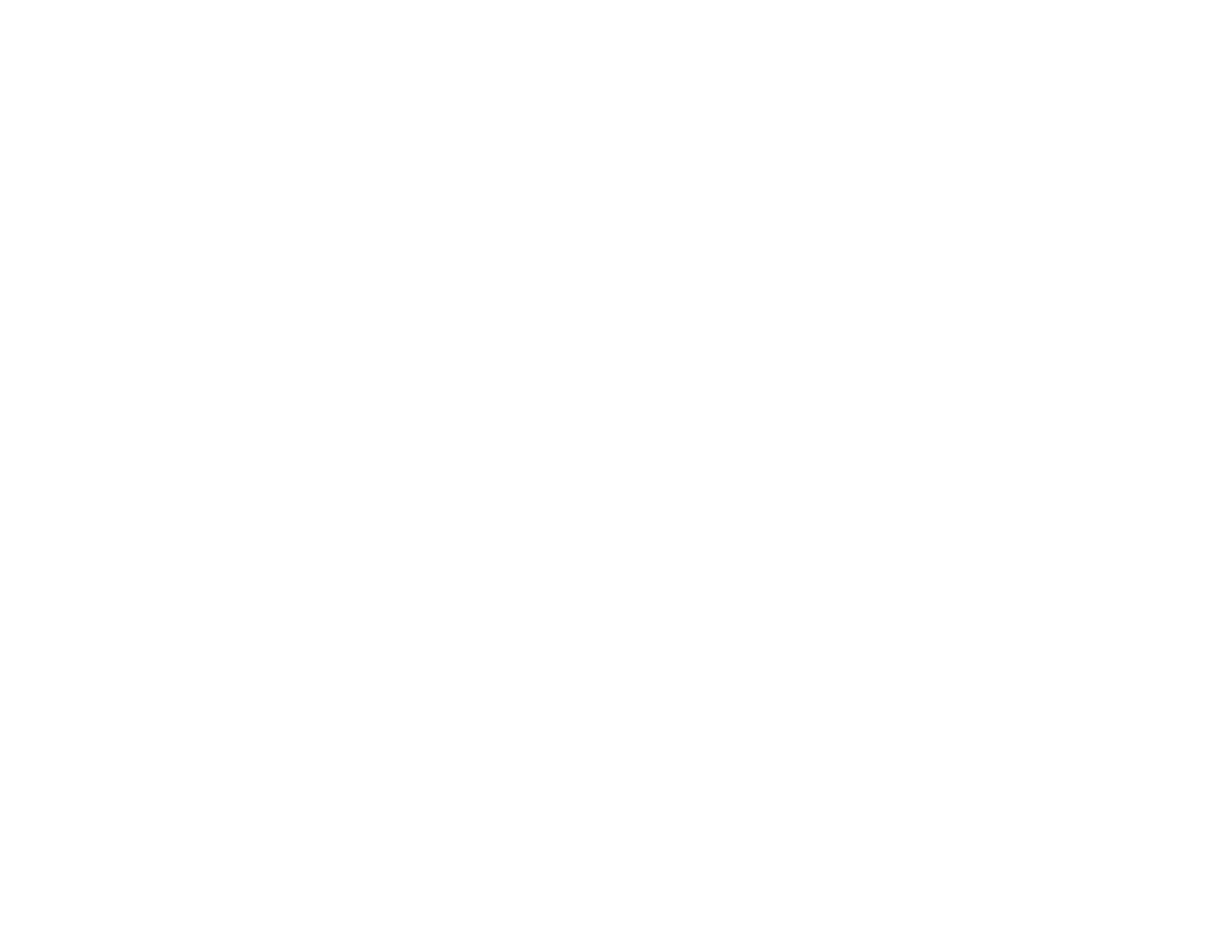
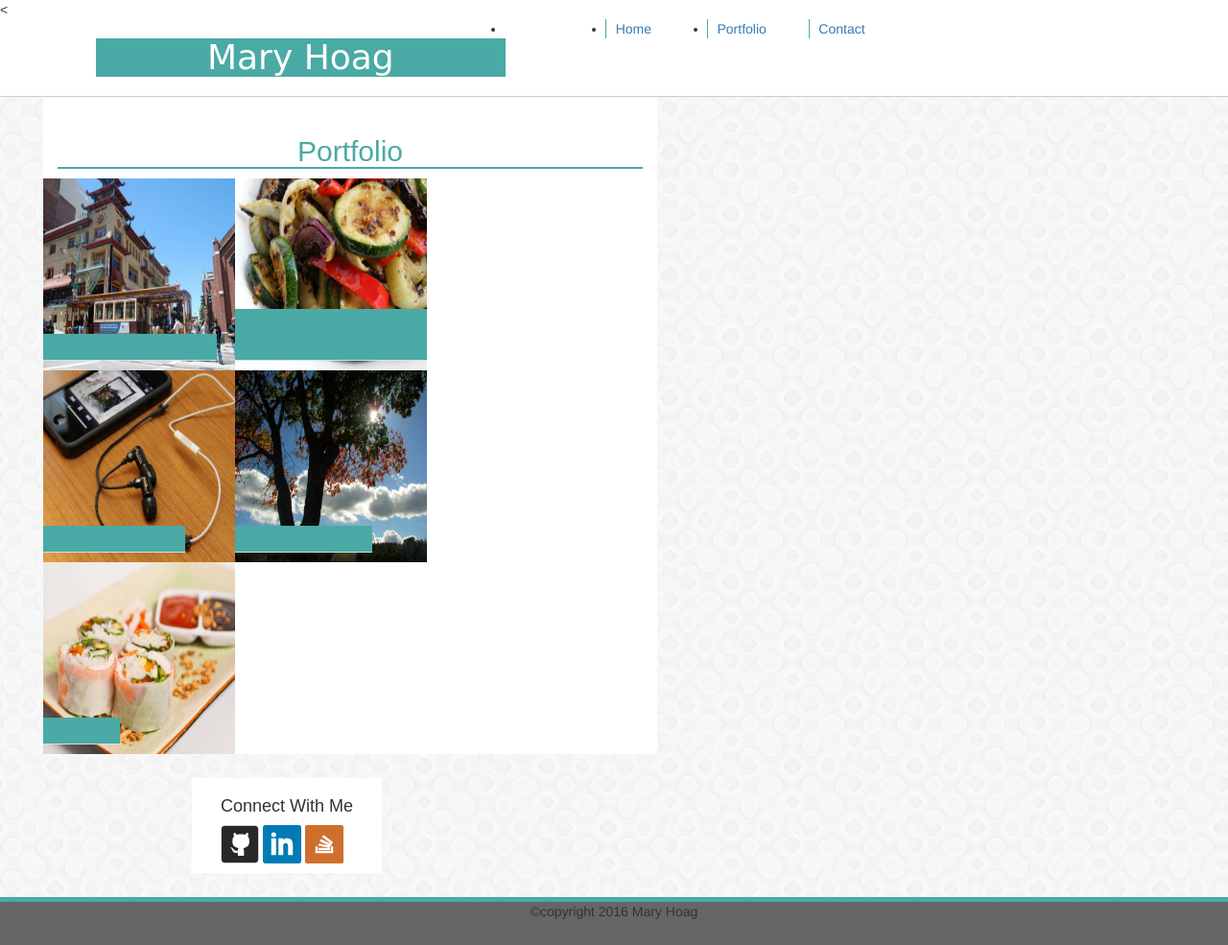
Before and after one commit to maryhoag/my-portfolio, a plain HTML site: page porfolio.html in a window 1280 px wide. Shown: the whole page at 96% size. Before the commit the page ends 800 px from the top, so only its background shows below. Drawn offline with nearby package versions, Linux system fonts and the light colour scheme.

```diff
--- a/assets/style.css
+++ b/assets/style.css
@@ -37,10 +37,29 @@
 	float: left;
 }
 
+#portfolio {
+	margin-left: 45px;
+}
+
+.poster {
+	float: left;
+	position: relative;
+	z-index: 0;
+}
+
+h3 {
+	background-color: #4aaaa5;
+	color: white;
+	position: absolute;
+	bottom: 0;
+	left: 0;
+	z-index: 1;
+}
+
 aside {
 	float: left;
 	background-color: #ffffff;
-	padding: 10px 60px !important;
+	padding: 10px 30px !important;
 	margin: 25px 200px;
 	position: relative;
 }
@@ -51,16 +70,15 @@
 
 h3 {
 	color: #4aaaa5;
+	border-bottom-style: solid;
+	border-bottom-width: 1px;
+	border-bottom-color: #dddddd;
 }
 
 li {
 	border-right: solid;
 	border-color: #4aaaa5;
 	border-width: 1px;
-}
-
-li:last-child{
-	border-right: none;
 }
 
 footer {
--- a/contact.html
+++ b/contact.html
@@ -0,0 +1,62 @@
+<<!DOCTYPE html>
+<html lang="en">
+<head>
+
+	<meta charset="utf-8">
+	<meta http-equiv="X-UA-Compatible" content="IE-edge">
+	<meta name="viewport" content="width=device-width, initial-scale-1">
+
+	<title>Contact Me</title>
+
+	<link rel="stylesheet" href="https://maxcdn.bootstrapcdn.com/bootstrap/3.3.6/css/bootstrap.min.css" integrity="sha384-1q8mTJOASx8j1Au+a5WDVnPi2lkFfwwEAa8hDDdjZlpLegxhjVME1fgjWPGmkzs7" crossorigin="anonymous">
+	<link rel="stylesheet" type="text/css" href="assets/style.css">
+</head>
+
+<body>
+
+	<header class="container-fluid">
+		<div class="row">
+			<h1 class="col-md-4">Mary Hoag</h1>
+			<ul class="row" class="nav" id="navbar">
+				<li class="col-md-1"><a href="index.html">Home</a></li>
+				<li class="col-md-1"><a href="portfolio.html">Portfolio</a></li>
+				<li class="col-md-1"><a href="contact.html">Contact</a></li>
+			</ul>
+		</div>
+	</header>
+
+	<div id="background" class="container-fluid">
+		<div class="row">
+			<section class="col-md-4" class="col-md-offset-1">
+				<h2>Contact</h2>
+
+				<form>
+					<div class="form-group">
+						<label for="exampleInputName">Name</label>
+						<input type="name" class="form-control" id="exampleInputName" placeholder="John Smith">
+					</div>
+					<div class="form-group">
+						<label for="exmapleInputEmail">Email</label>
+						<input type="email" class="form-control" id="exampleInputEmail" placeholder="Email">
+					</div>
+					<div>
+						<textarea class="form-control" rows="5"></textarea>
+					</div>
+				</form>
+			</section>
+
+			<aside>
+				<h4>Connect With Me</h4>
+
+				<a href="https://github.com/maryhoag"><img src="assets/images/github.svg" alt="github logo" width="40px" height="40px"></a>
+				<a href="https://www.linkedin.com/in/maryhoag"><img src="assets/images/linkedin.svg" alt="linkedin logo" width="40px" height="40px"></a>
+				<a href="http://stackoverflow.com/users/6145630/mary-hoag"><img src="assets/images/stackoverflow.svg" alt="stackoverflow logo" width="40px" height="40px"></a>
+			</aside>
+		</div>
+
+	</div>
+
+	<footer><p>&#169;copyright 2016 Mary Hoag</p></footer>
+
+</body>
+</html>
--- a/porfolio.html
+++ b/porfolio.html
@@ -0,0 +1,78 @@
+<<!DOCTYPE html>
+<html>
+<head>
+<meta charset="utf-8">
+	<meta http-equiv="X-UA-Compatible" content="IE-edge">
+	<meta name="viewport" content="width=device-width, initial-scale-1">
+
+	<title>Portfolio</title>
+
+	<link rel="stylesheet" href="https://maxcdn.bootstrapcdn.com/bootstrap/3.3.6/css/bootstrap.min.css" integrity="sha384-1q8mTJOASx8j1Au+a5WDVnPi2lkFfwwEAa8hDDdjZlpLegxhjVME1fgjWPGmkzs7" crossorigin="anonymous">
+	<link rel="stylesheet" type="text/css" href="assets/style.css">
+</head>
+
+<body>
+
+	<header class="container-fluid">
+		<div class="row">
+			<h1 class="col-md-4">Mary Hoag</h1>
+			<ul class="row" class="nav" id="navbar">
+				<li class="col-md-1"><a href="index.html">Home</a></li>
+				<li class="col-md-1"><a href="portfolio.html">Portfolio</a></li>
+				<li class="col-md-1"><a href="contact.html">Contact</a></li>
+			</ul>
+		</div>
+	</header>
+
+	<div id="background" class="container-fluid">
+		<div class="row">
+			<section id="portfolio" class="col-md-6" class="col-md-offset-1">
+				<h2>Portfolio</h2>
+
+				<div class="row">
+					<div  class="poster" class="col-md-3" class="col-md-offset-1">
+						<img src="assets/images/city.jpg" alt="San Francisco streetcar" height="200px" width="200px">
+						<h3><span>Fabulous Coding</span></h3>
+					</div>
+					<div class="poster" class="col-md-3">
+						<img src="assets/images/food-1.jpg" alt="grilled vegetables" height="200px" width="200px">
+						<h3><span>More Fabulousness</span></h3>
+					</div>
+				</div>
+
+				<div class="row">
+					<div class="poster" class="col-md-3">
+						<img src="assets/images/tech-2.jpg" alt="cell phone and headphones" height="200px" width="200px">
+						<h3><span>Still More Fab</span></h3>
+					</div>
+					<div class="poster" class="col-md-3">
+						<img src="assets/images/nature.jpg" alt="tree on a sunny day" height="200px" width="200px">
+						<h3><span>Hipster Trees</span></h3>
+					</div>
+				</div>
+
+				<div class="row">
+					<div class="poster" class="col-md-3">
+						<img src="assets/images/food-2.jpg" alt="sushi" height="200px" width="200px">
+						<h3><span>Yummy</span></h3>
+					</div>
+				</div>
+
+			</section>
+
+			<aside>
+				<h4>Connect With Me</h4>
+
+				<a href="https://github.com/maryhoag"><img src="assets/images/github.svg" alt="github logo" width="40px" height="40px"></a>
+				<a href="https://www.linkedin.com/in/maryhoag"><img src="assets/images/linkedin.svg" alt="linkedin logo" width="40px" height="40px"></a>
+				<a href="http://stackoverflow.com/users/6145630/mary-hoag"><img src="assets/images/stackoverflow.svg" alt="stackoverflow logo" width="40px" height="40px"></a>
+			</aside>
+
+		</div>
+
+	</div>
+
+	<footer><p>&#169;copyright 2016 Mary Hoag</p></footer>
+
+</body>
+</html>
```
Also changed, not shown: assets/images/city.jpg (added), assets/images/food-1.jpg (added), assets/images/food-2.jpg (added), assets/images/nature.jpg (added), assets/images/tech-1.jpg (added), assets/images/tech-2.jpg (added).
